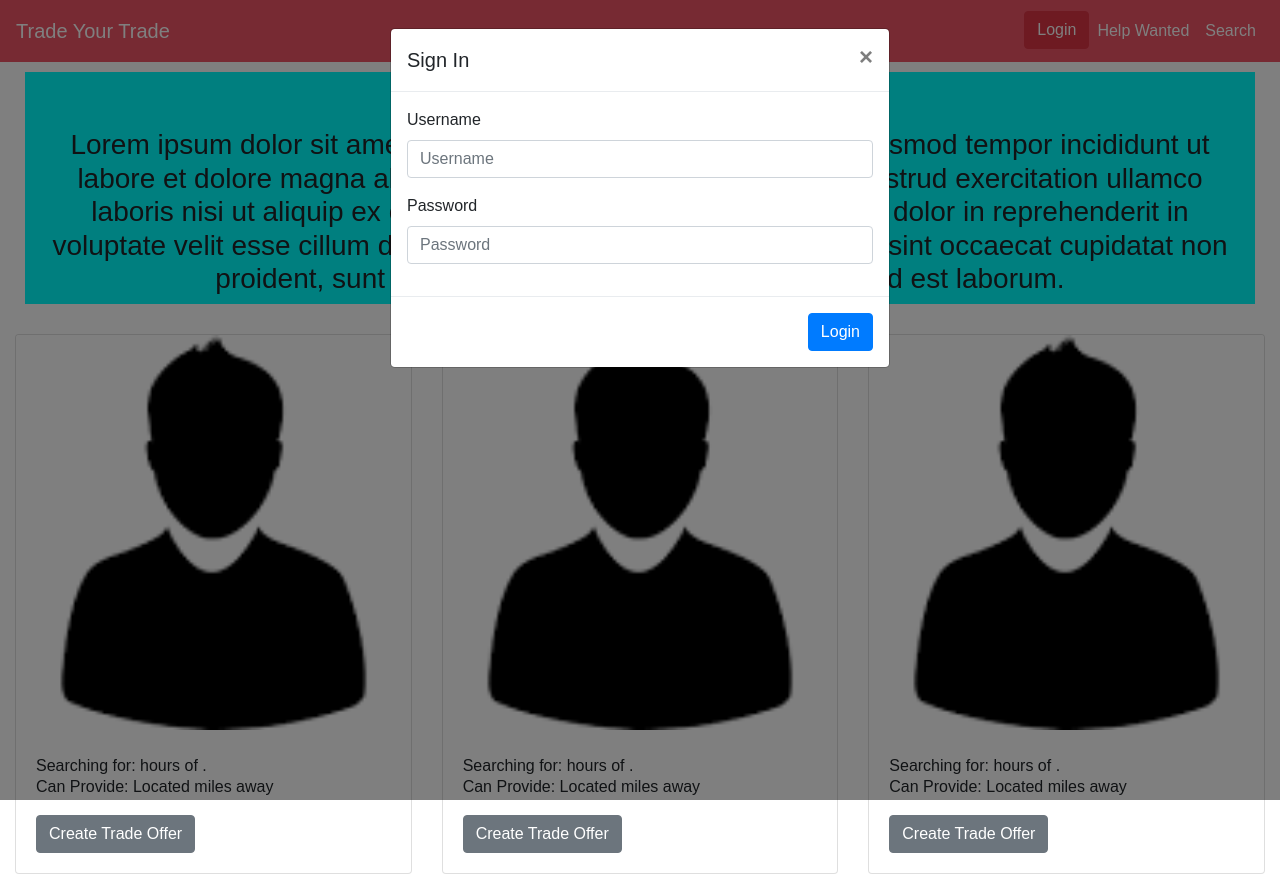
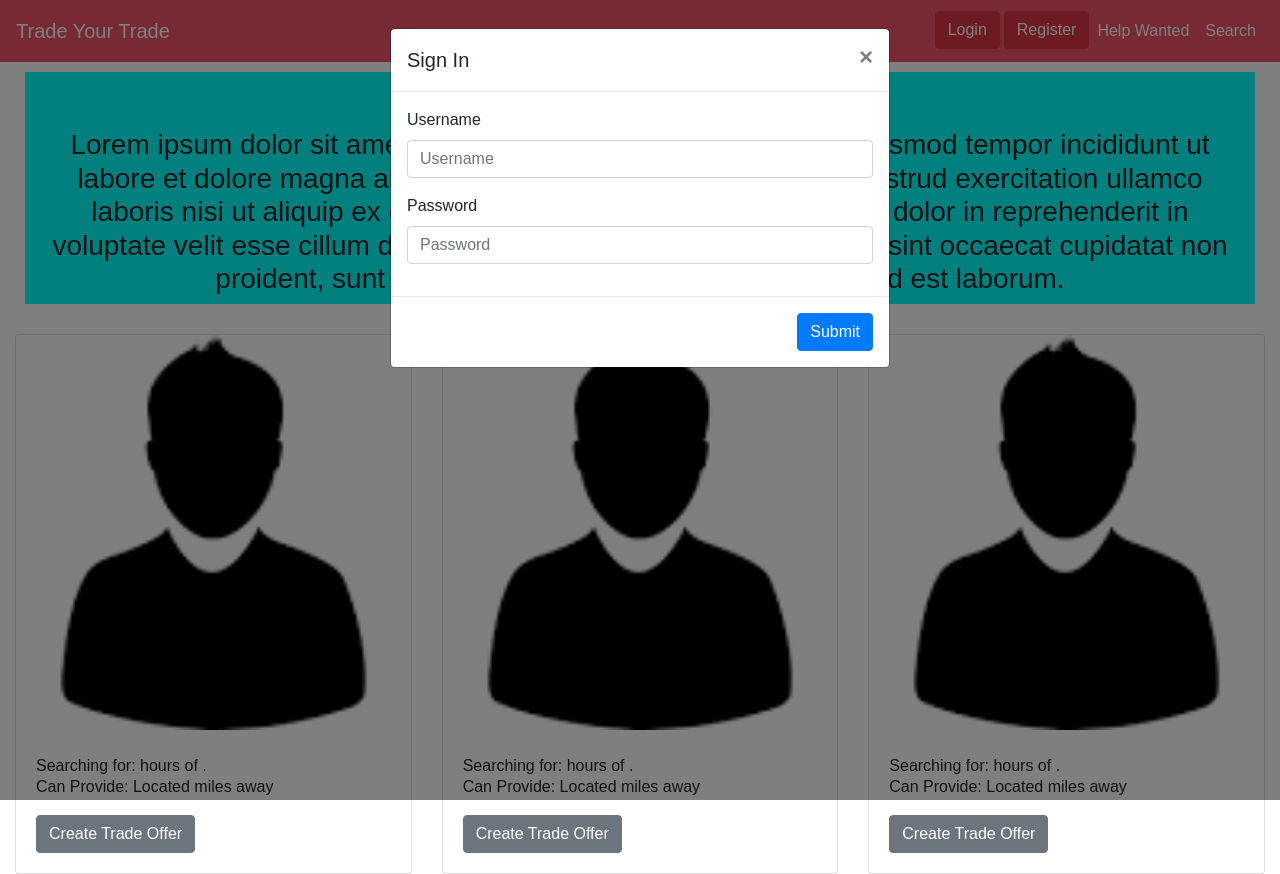
Before and after one commit to Anbroyar/Trade-your-trade, a React (Create React App) app in the folder client/: page / in a window 1280 px wide. Both pictures are taken after a click on the button "Login". Built offline with nearby package versions, Linux system fonts and the light colour scheme.

Commit message:
added register button

```diff
--- a/client/src/components/LoginModal.js
+++ b/client/src/components/LoginModal.js
@@ -66,7 +66,7 @@ class AbstractUserModalForm extends React.Component {
               </ModalBody>
               <ModalFooter>
                   <Button color="primary" onClick={this.submit}>
-                      Login
+                      Submit
                   </Button>
               </ModalFooter>
           </Modal>
@@ -84,7 +84,7 @@ export class LoginModal extends AbstractUserModalForm {
 export class RegisterModal extends AbstractUserModalForm {
   url = '/api/users'
   headerText = 'Register'
-  toggleText = 'REGISTER'
+  toggleText = 'Register'
 }
 
 export default LoginModal;
--- a/client/src/components/Navbar/Navbar.js
+++ b/client/src/components/Navbar/Navbar.js
@@ -10,7 +10,7 @@ import {
   NavLink
  } from 'reactstrap';
  import "./Navbar.css";
- import LoginModal from '../LoginModal'
+ import LoginModal, {RegisterModal} from '../LoginModal'
 
 class MyNavbar extends React.Component {
   constructor(props) {
@@ -21,6 +21,7 @@ class MyNavbar extends React.Component {
       isOpen: false
     };
   }
+
   toggle() {
     this.setState({
       isOpen: !this.state.isOpen
@@ -39,10 +40,12 @@ class MyNavbar extends React.Component {
           <NavbarToggler onClick={this.toggle} />
           <Collapse isOpen={this.state.isOpen} navbar>
             <Nav className="ml-auto" navbar>
-              <NavItem>
-                {/* <NavLink id="navbar-text" href="/login">Login</NavLink> */}
+              <NavItem className="mr-1">
                 <LoginModal />
               </NavItem>
+              <NavItem>
+                  <RegisterModal />
+                </NavItem>
               <NavItem>
                 <NavLink id="navbar-text" href="/helpwanted">Help Wanted</NavLink>
               </NavItem>
```
Also changed, not shown: 1 other file (tests, documents, lock files or other folders).
